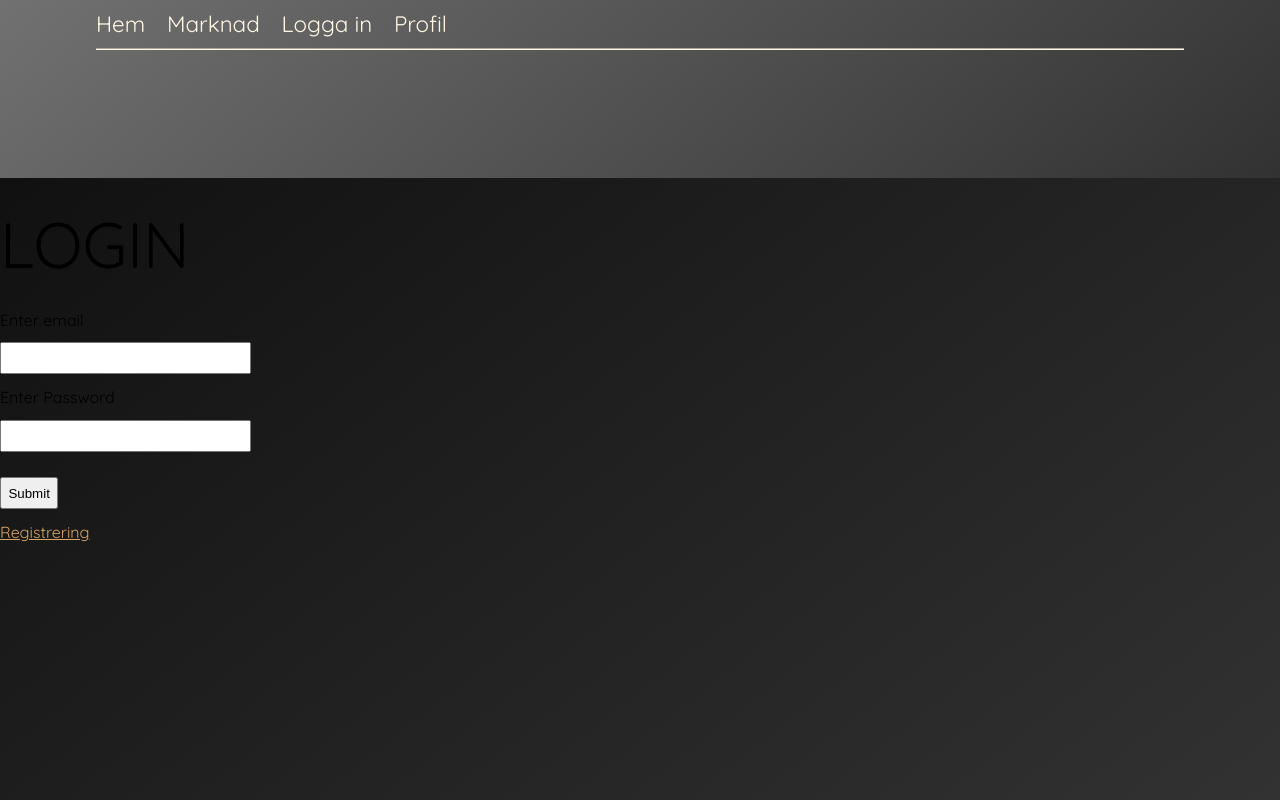
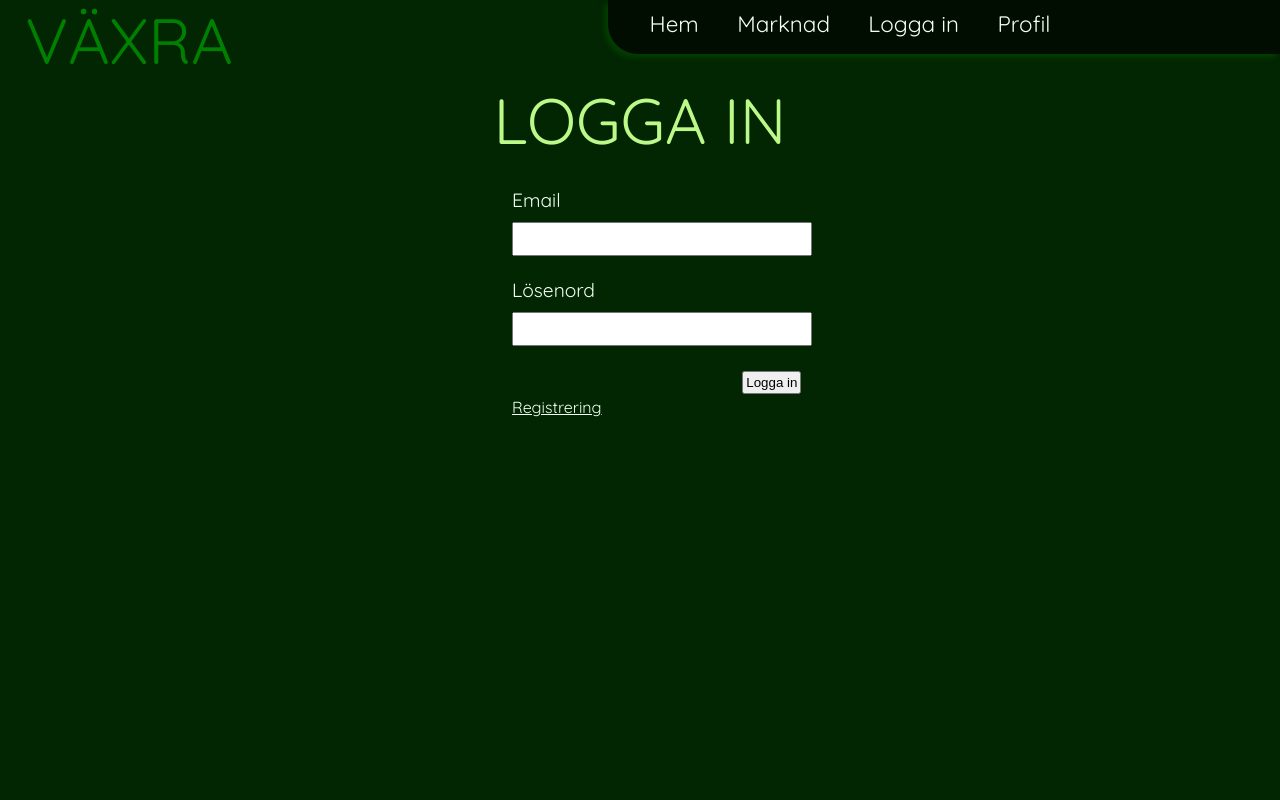
Before and after one commit to Lioo19/JSproject-frontend, a React (Create React App) app: page /login in a window 1280 px wide. Built offline with nearby package versions, Linux system fonts and the light colour scheme.

Commit message:
Css-fixes

```diff
--- a/package.json
+++ b/package.json
@@ -3,6 +3,8 @@
   "version": "0.1.0",
   "private": true,
   "dependencies": {
+    "@material-ui/core": "^4.11.0",
+    "@material-ui/icons": "^4.9.1",
     "@testing-library/jest-dom": "^4.2.4",
     "@testing-library/react": "^9.5.0",
     "@testing-library/user-event": "^7.2.1",
@@ -10,7 +12,8 @@
     "react-dom": "^16.13.1",
     "react-markdown": "^4.3.1",
     "react-router-dom": "^5.2.0",
-    "react-scripts": "3.4.3"
+    "react-scripts": "3.4.3",
+    "socket.io-client": "^2.3.1"
   },
   "scripts": {
     "start": "react-scripts start",
--- a/src/components/Home.js
+++ b/src/components/Home.js
@@ -25,7 +25,7 @@ class Home extends Component {
       return (
         <div className="fpageDiv">
             <div className="left">
-            <h2>{this.state.data.h2}</h2>
+            <h1>{this.state.data.h2}</h1>
             <h4>{this.state.data.h4}</h4>
             <p>{this.state.data.p1}</p>
             <p>{this.state.data.p2}</p>
--- a/src/components/Login.js
+++ b/src/components/Login.js
@@ -67,20 +67,21 @@ class Login extends Component {
       }
       return (
           <main>
-              <h2>Login</h2>
+              <h1>Logga in</h1>
               <p className={"infomsg"}>{this.state.msg}</p>
-              <form onSubmit={this.submitHandler}>
-                  <label>Enter email </label>
+              <div className={"loginContent"}>
+                  <form className={"login"} onSubmit={this.submitHandler}>
+                      <label>Email </label>
                       <br/>
                       <input
                           type='text'
                           name='email'
                           required
                           onChange={this.changeHandler}
-                      autoComplete='username'
+                          autoComplete='email'
                       />
                       <br/>
-                  <label>Enter Password </label>
+                      <label>Lösenord </label>
                       <br/>
                       <input
                           type='password'
@@ -92,9 +93,9 @@ class Login extends Component {
                       <br/>
                       <input
                           type='submit'
+                          value='Logga in'
                       />
                   </form>
-              <div className={"content"}>
                 <Link to="register">Registrering</Link>
               </div>
           </main>
--- a/src/components/Navbar.js
+++ b/src/components/Navbar.js
@@ -11,18 +11,19 @@ class Navbar extends Component {
   render() {
     return (
         <>
+        <Link className="logo" to="/">Växra</Link>
         <div className="App">
           <nav className="navBar">
-            <li>
+            <li className="navLi">
               <Link to="/">Hem</Link>
             </li>
-            <li>
+            <li className="navLi">
               <Link to="/marketplace">Marknad</Link>
             </li>
-            <li>
+            <li className="navLi">
               <Link to="/login">Logga in</Link>
             </li>
-            <li>
+            <li className="navLi">
               <Link to="/profile/ß">Profil</Link>
             </li>
           </nav>
--- a/src/components/Product.js
+++ b/src/components/Product.js
@@ -43,7 +43,7 @@ class Product extends Component {
 
       return (
           <div className={"content"} >
-              <h2>{object.name}</h2>
+              <h1>{object.name}</h1>
               <figure className={"objectCardLarge"}>
               {object.img ?
                   <img
--- a/src/components/Profile.js
+++ b/src/components/Profile.js
@@ -5,6 +5,8 @@ import {
 
 
 import { auth } from "./Auth.js";
+
+import AccountCircle from '@material-ui/icons/AccountCircle';
 
 
 class Profile extends Component {
@@ -116,9 +118,10 @@ class Profile extends Component {
 
       return (
           <main>
-            <div className={"profile"}>
-                <h3>PROFIL</h3>
-                <div>
+            <div className={"content"}>
+                <h1>PROFIL</h1>
+                <div className={"profile"}>
+                <AccountCircle />
                   {auth.token ?
                       <div>
                         <p>{this.state.username}</p>
--- a/src/components/Register.js
+++ b/src/components/Register.js
@@ -57,10 +57,10 @@ class Register extends Component {
       }
       return (
           <main>
-            <h3>Registrera dig</h3>
-
-            <form onSubmit={this.submitHandler}>
-                <label>Choose username </label>
+            <h1>Registrera dig</h1>
+            <div className={"loginContent"}>
+                <form className={"login"} onSubmit={this.submitHandler}>
+                    <label>Användarnamn</label>
                     <br/>
                     <input
                         type='text'
@@ -69,17 +69,16 @@ class Register extends Component {
                         onChange={this.changeHandler}
                     />
                     <br/>
-                <label>Enter email </label>
+                    <label>Email </label>
                     <br/>
                     <input
                         type='text'
                         name='email'
                         required
                         onChange={this.changeHandler}
-                    autoComplete='username'
                     />
                     <br/>
-                <label>Enter Password (minimum 8 characters)</label>
+                    <label>Lösenord <br/><i>(minst 8 karaktärer)</i></label>
                     <br/>
                     <input
                         type='password'
@@ -87,14 +86,13 @@ class Register extends Component {
                         required
                         onChange={this.changeHandler}
                         minLength='8'
-                    autoComplete='current-password'
                     />
                     <br/>
                     <input
                         type='submit'
+                        value='registrera dig'
                     />
                 </form>
-                <div className={"content"}>
                 <Link to="login">Logga in</Link>
                 </div>
           </main>
--- a/src/index.css
+++ b/src/index.css
@@ -1,4 +1,13 @@
 @import url('https://fonts.googleapis.com/css2?family=Quicksand&display=swap');
+:root {
+    --darkest: #010d00;
+    --darker: #022601;
+    --medium: #63a303;
+    --light: #83d706;
+    --lighter: #bdf988;
+    --lightest: #f2fff4;
+    --gray-white: #ebebeb;
+}
 
 body {
   margin: 0;
@@ -13,46 +22,54 @@ html {
     height: 100%;
     font-size: 100%;
     font-family: 'Quicksand', sans-serif;
-    background: rgb(13,13,13);
-    background: linear-gradient(142deg, rgba(13,13,13,1) 0%, rgba(50,50,50,1) 100%);
+    background: var(--darker);
 }
 
 .App {
     margin: 0 auto;
-    padding: 0.6em 6em 8em;
-    height: 100%;
-    color: #d9a566;
-    background: rgba(113,113,113,1);
-    background: linear-gradient(142deg, rgba(113,113,113,1) 0%, rgba(50,50,50,1) 100%);
-    background-size: cover;
+    padding: 0.6em 1em 0.6em;
+    width: 50%;
+    float: right;
+    color: var(--lightest);
+    border-radius: 0 0 0 30px;
+    background: var(--darkest);
+    -webkit-box-shadow: -4px 4px 5px 0px rgba(3,61,1,1);
+    -moz-box-shadow: -4px 4px 5px 0px rgba(3,61,1,1);
+    box-shadow: -4px 4px 5px 0px rgba(3,61,1,1);
 }
 
 h1 {
-    font-size: 5em;
-    font-weight: 100;
-}
-
-h2 {
     text-transform: uppercase;
+    text-align: center;
     font-size: 4em;
     font-weight: 100;
-    margin: 2% 0;
+    margin: 0 0 2% 0;
+    color: var(--lighter);
 }
 
 h3 {
     font-size: 2.6rem;
     font-weight: 200;
+    margin: 0 0 2% 0;
 }
 
 h4 {
     font-size: 1.5rem;
 }
 
+.logo {
+    color: green;
+    font-size: 400%;
+    text-decoration: none;
+    margin-left: 2%;
+    text-transform: uppercase;
+}
+
 
 p {
     font-size: 1.2em;
     font-weight: normal;
-    color: #fff6e6;
+    color: var(--lightest);
 }
 
 ul {
@@ -67,32 +84,42 @@ li {
 
 li a {
     text-decoration: none;
-    color: #fff6e6;
+    color: var(--lightest);
     font-size: 1.4em;
+}
+
+label {
+    color: var(--lightest);
 }
 
 li a:hover {
     text-decoration: underline;
 }
 
-a.edit {
-    padding: 1%;
-    background-color: #d9a566;
-    color: rgb(13,13,13);
-    border-radius: 5%;
-    text-decoration: none;
-    font-weight: 700;
+.loginContent {
+    width: 30%;
+    margin-left: 40%;
 }
+
+.login {
+    line-height: 1.5;
+    font-size: 120%;
+}
+
+.login input {
+    padding: 5%;
+}
+
+.navLi {
+    margin-right: 2%;
+    margin-left: 4%;
+}
+
 
 .navBar {
     padding-bottom: 1%;
-    border-bottom: 2px groove #fff6e6;
 }
 
-.weeks {
-    padding-bottom: 1%;
-    border-bottom: 1px groove #A66F3F;
-}
 
 .fpageDiv {
     display: flex;
@@ -113,31 +140,39 @@ a.edit {
     width: 100%;
 }
 
-.content a {
-    color: #d9a566;
+.content {
+    width: 80%;
+    margin-left: 10%;
 }
 
-.content a:visited {
-    color: #DB823B;
+.loginContent a {
+    color: var(--lightest);
 }
 
-.content h2 {
+.loginContent a:visited {
+    color: var(--light);
+}
+
+.loginContent h2 {
     font-size: 2.2em;
 }
 
-.content h3 {
+.loginContent h3 {
     font-size: 2em;
 }
 
 input[type=submit] {
     margin: 1% 0;
     padding: 0.5%;
+    margin-left: 60%;
+
 }
 
 input[type=password],
 input[type=text] {
-    margin: 1% 0;
-    padding: 0.5% 5% 0.5% 0.5%;
+    margin: 2% 0 5%;
+    padding: 2% 5% 2% 2%;
+    width: 70%;
 }
 
 /* CHAT */
@@ -207,8 +242,12 @@ figure.objectCardLarge img {
     margin-top: 5%;
 }
 
+/*  PROFILE PAGE SETTINGS
+*/
+
 .profile {
     background-color: red;
+    min-height: 250px;
     width: 30%;
     margin-left: 35%;
 }
```
Also changed, not shown: src/components/Marketplace.js (+34 -4 lines), 1 other file (tests, documents, lock files or other folders). Lines whose indentation alone changed are shown as unchanged.
